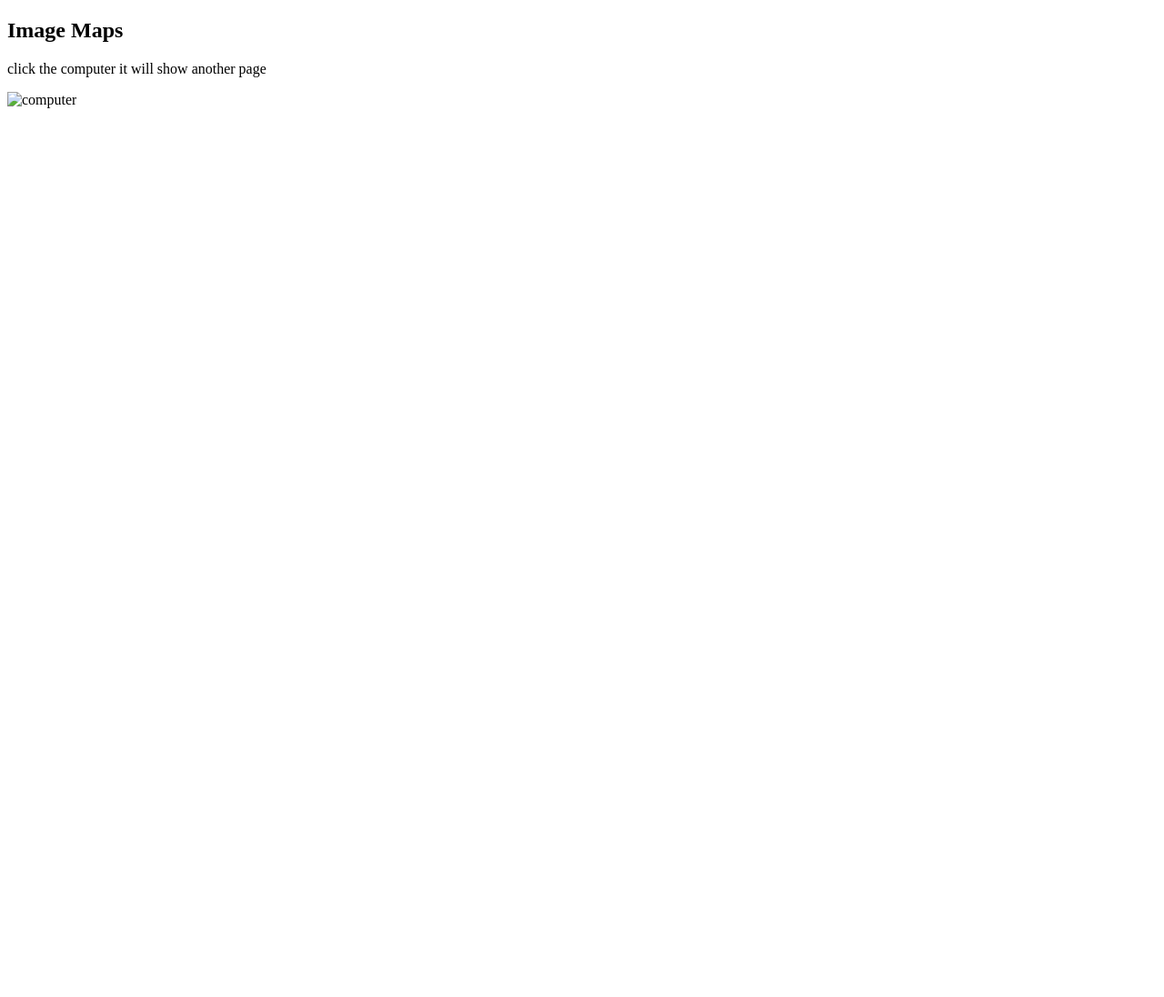
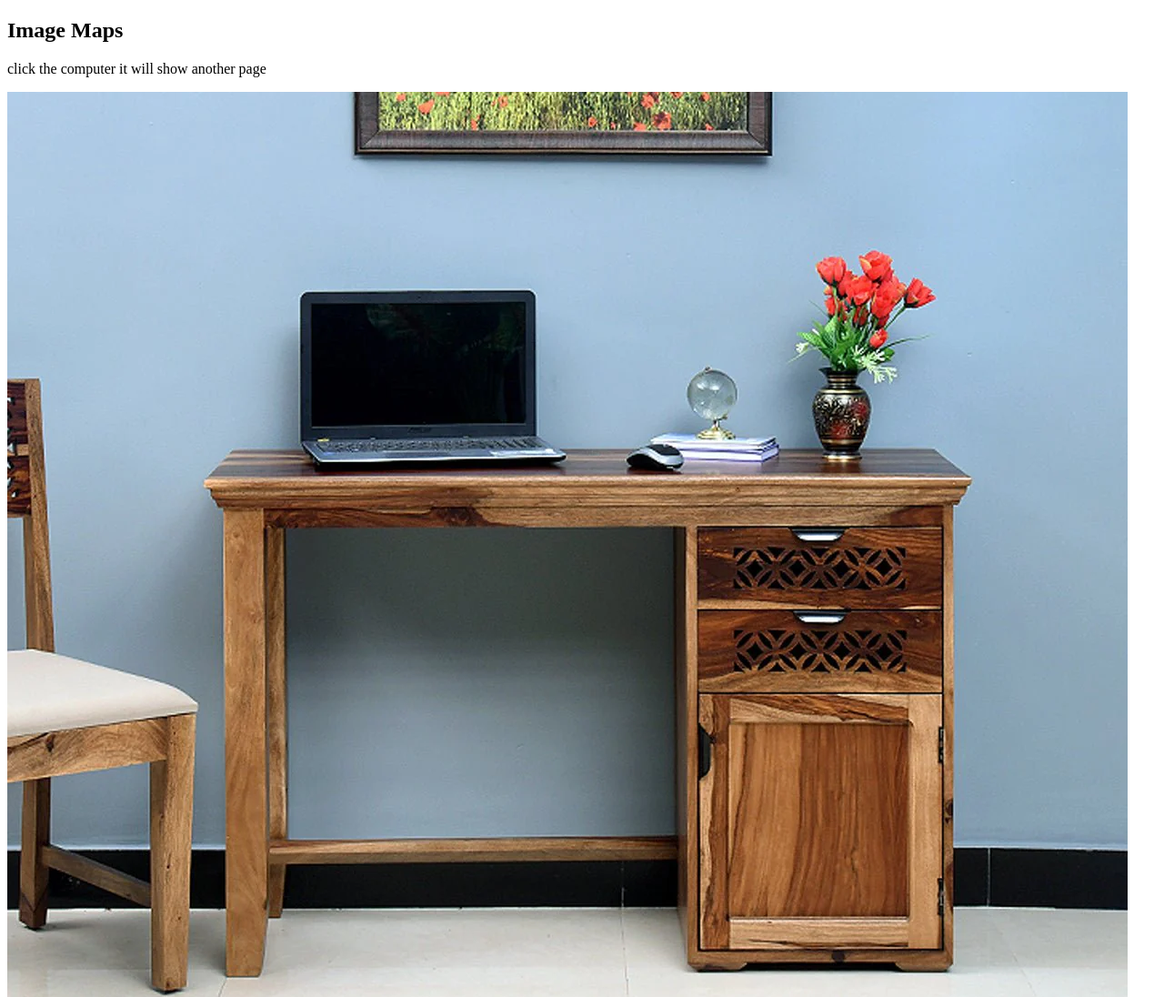
Before and after one commit to Sajincl-03/Image-Mapping-Test-Case-, a plain HTML site: page index.html in a window 1280 px wide. Shown: the top 1096 px of the page at 91% size. Before the commit the page ends 800 px from the top, so only its background shows below. Drawn offline with Linux system fonts and the light colour scheme; the site is published under a folder, as on GitHub Pages, so addresses that start at the root find nothing.

Commit message:
Update index.html

```diff
--- a/index.html
+++ b/index.html
@@ -5,7 +5,7 @@
 <h2>Image Maps</h2>
 <p>click the computer it will show another page</p>
 
-<img src="/image/bekasi-solid-wood-writing-study-table-study-laptop-desk-with-two-drawers-one-door-rustic-teak-finish-404942.webp" alt="computer" usemap="#workmap"  >
+<img src="image/bekasi-solid-wood-writing-study-table-study-laptop-desk-with-two-drawers-one-door-rustic-teak-finish-404942.webp" alt="computer" usemap="#workmap"  >
 
 <map name="workmap">
   <area shape="rect" coords="574,367,332,224" alt="Computer" href="https://www.linkedin.com/in/nanda-kumar-449175170/?originalSubdomain=in" onclick="product()">
```
